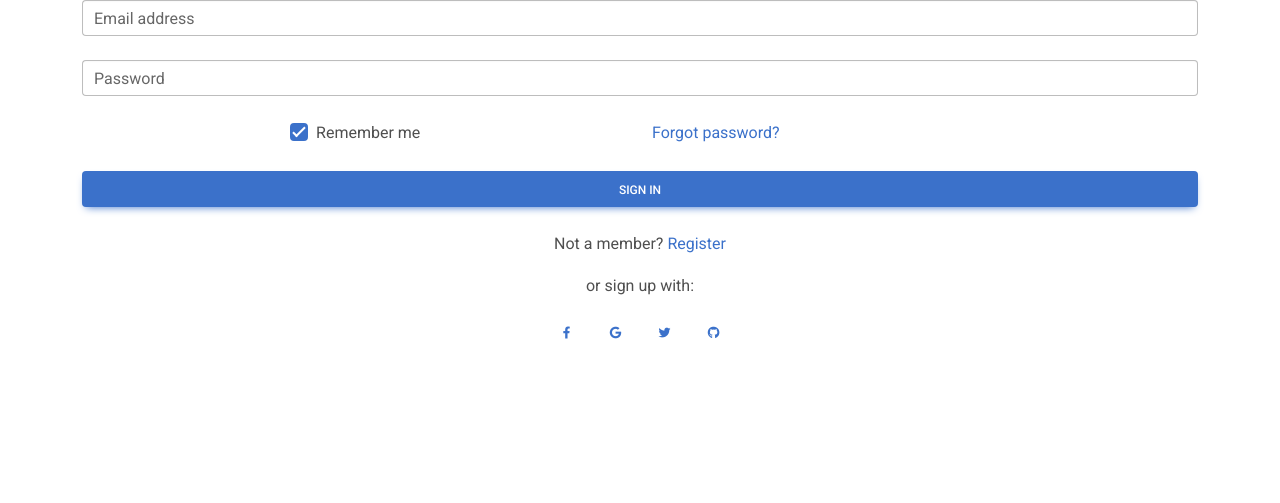
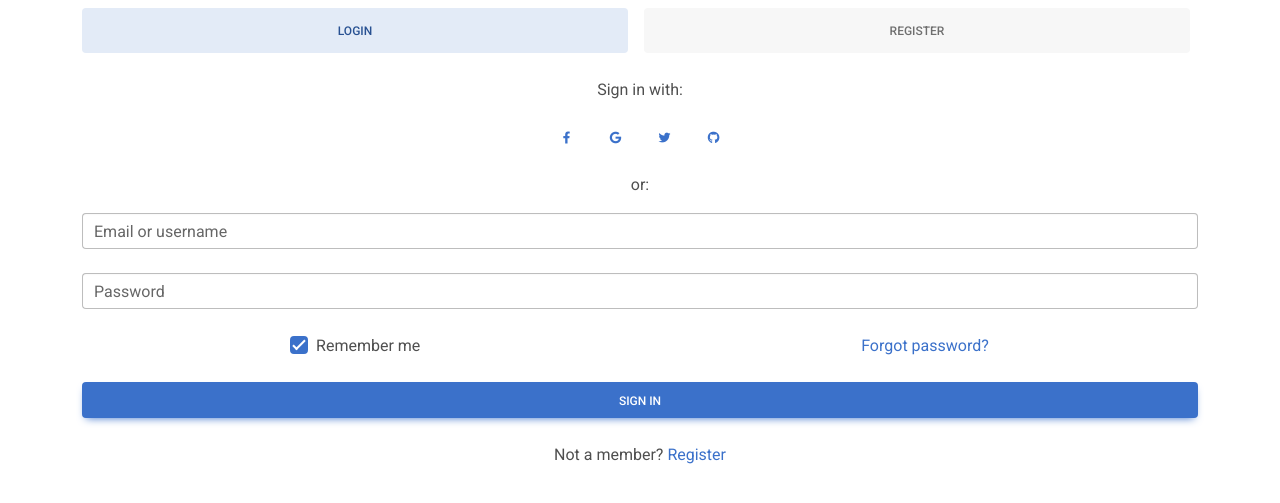
Before and after one commit to Vaibhav240804/Music-streaming-platform, a Flask app: page /login in a window 1280 px wide. Shown: the top 503 px of the page. Run offline with Flask 3, Linux system fonts and the light colour scheme; some libraries are stand-ins or nearby versions.

Commit message:
added login another

```diff
--- a/templates/loginUser.html
+++ b/templates/loginUser.html
@@ -22,52 +22,46 @@
   </head>
   <body>
     <div class="container">
+      <!-- Pills navs -->
+      <ul class="nav nav-pills nav-justified mb-3" id="ex1" role="tablist">
+        <li class="nav-item" role="presentation">
+          <a
+            class="nav-link active"
+            id="tab-login"
+            data-mdb-toggle="pill"
+            href="#pills-login"
+            role="tab"
+            aria-controls="pills-login"
+            aria-selected="true"
+            >Login</a
+          >
+        </li>
+        <li class="nav-item" role="presentation">
+          <a
+            class="nav-link"
+            id="tab-register"
+            data-mdb-toggle="pill"
+            href="#pills-register"
+            role="tab"
+            aria-controls="pills-register"
+            aria-selected="false"
+            >Register</a
+          >
+        </li>
+      </ul>
+      <!-- Pills navs -->
+
+      <!-- Pills content -->
+      <div class="tab-content">
+        <div
+          class="tab-pane fade show active"
+          id="pills-login"
+          role="tabpanel"
+          aria-labelledby="tab-login"
+        >
           <form>
-      <!-- Email input -->
-      <div class="form-outline mb-4">
-        <input type="email" id="form2Example1" class="form-control" />
-        <label class="form-label" for="form2Example1">Email address</label>
-      </div>
-
-      <!-- Password input -->
-      <div class="form-outline mb-4">
-        <input type="password" id="form2Example2" class="form-control" />
-        <label class="form-label" for="form2Example2">Password</label>
-      </div>
-
-      <!-- 2 column grid layout for inline styling -->
-      <div class="row mb-4">
-        <div class="col d-flex justify-content-center">
-          <!-- Checkbox -->
-          <div class="form-check">
-            <input
-              class="form-check-input"
-              type="checkbox"
-              value=""
-              id="form2Example31"
-              checked
-            />
-            <label class="form-check-label" for="form2Example31">
-              Remember me
-            </label>
-          </div>
-        </div>
-
-        <div class="col">
-          <!-- Simple link -->
-          <a href="#!">Forgot password?</a>
-        </div>
-      </div>
-
-      <!-- Submit button -->
-      <button type="button" class="btn btn-primary btn-block mb-4">
-        Sign in
-      </button>
-
-      <!-- Register buttons -->
-      <div class="text-center">
-        <p>Not a member? <a href="#!">Register</a></p>
-        <p>or sign up with:</p>
+            <div class="text-center mb-3">
+              <p>Sign in with:</p>
               <button type="button" class="btn btn-link btn-floating mx-1">
                 <i class="fab fa-facebook-f"></i>
               </button>
@@ -84,7 +78,149 @@
                 <i class="fab fa-github"></i>
               </button>
             </div>
+
+            <p class="text-center">or:</p>
+
+            <!-- Email input -->
+            <div class="form-outline mb-4">
+              <input type="email" id="loginName" class="form-control" />
+              <label class="form-label" for="loginName"
+                >Email or username</label
+              >
+            </div>
+
+            <!-- Password input -->
+            <div class="form-outline mb-4">
+              <input type="password" id="loginPassword" class="form-control" />
+              <label class="form-label" for="loginPassword">Password</label>
+            </div>
+
+            <!-- 2 column grid layout -->
+            <div class="row mb-4">
+              <div class="col-md-6 d-flex justify-content-center">
+                <!-- Checkbox -->
+                <div class="form-check mb-3 mb-md-0">
+                  <input
+                    class="form-check-input"
+                    type="checkbox"
+                    value=""
+                    id="loginCheck"
+                    checked
+                  />
+                  <label class="form-check-label" for="loginCheck">
+                    Remember me
+                  </label>
+                </div>
+              </div>
+
+              <div class="col-md-6 d-flex justify-content-center">
+                <!-- Simple link -->
+                <a href="#!">Forgot password?</a>
+              </div>
+            </div>
+
+            <!-- Submit button -->
+            <button type="submit" class="btn btn-primary btn-block mb-4">
+              Sign in
+            </button>
+
+            <!-- Register buttons -->
+            <div class="text-center">
+              <p>Not a member? <a href="#!">Register</a></p>
+            </div>
           </form>
+        </div>
+        <div
+          class="tab-pane fade"
+          id="pills-register"
+          role="tabpanel"
+          aria-labelledby="tab-register"
+        >
+          <form>
+            <div class="text-center mb-3">
+              <p>Sign up with:</p>
+              <button type="button" class="btn btn-link btn-floating mx-1">
+                <i class="fab fa-facebook-f"></i>
+              </button>
+
+              <button type="button" class="btn btn-link btn-floating mx-1">
+                <i class="fab fa-google"></i>
+              </button>
+
+              <button type="button" class="btn btn-link btn-floating mx-1">
+                <i class="fab fa-twitter"></i>
+              </button>
+
+              <button type="button" class="btn btn-link btn-floating mx-1">
+                <i class="fab fa-github"></i>
+              </button>
+            </div>
+
+            <p class="text-center">or:</p>
+
+            <!-- Name input -->
+            <div class="form-outline mb-4">
+              <input type="text" id="registerName" class="form-control" />
+              <label class="form-label" for="registerName">Name</label>
+            </div>
+
+            <!-- Username input -->
+            <div class="form-outline mb-4">
+              <input type="text" id="registerUsername" class="form-control" />
+              <label class="form-label" for="registerUsername">Username</label>
+            </div>
+
+            <!-- Email input -->
+            <div class="form-outline mb-4">
+              <input type="email" id="registerEmail" class="form-control" />
+              <label class="form-label" for="registerEmail">Email</label>
+            </div>
+
+            <!-- Password input -->
+            <div class="form-outline mb-4">
+              <input
+                type="password"
+                id="registerPassword"
+                class="form-control"
+              />
+              <label class="form-label" for="registerPassword">Password</label>
+            </div>
+
+            <!-- Repeat Password input -->
+            <div class="form-outline mb-4">
+              <input
+                type="password"
+                id="registerRepeatPassword"
+                class="form-control"
+              />
+              <label class="form-label" for="registerRepeatPassword"
+                >Repeat password</label
+              >
+            </div>
+
+            <!-- Checkbox -->
+            <div class="form-check d-flex justify-content-center mb-4">
+              <input
+                class="form-check-input me-2"
+                type="checkbox"
+                value=""
+                id="registerCheck"
+                checked
+                aria-describedby="registerCheckHelpText"
+              />
+              <label class="form-check-label" for="registerCheck">
+                I have read and agree to the terms
+              </label>
+            </div>
+
+            <!-- Submit button -->
+            <button type="submit" class="btn btn-primary btn-block mb-3">
+              Sign in
+            </button>
+          </form>
+        </div>
+      </div>
+      <!-- Pills content -->
     </div>
     <!-- MDB -->
     <script
```
Lines whose indentation alone changed are shown as unchanged.
